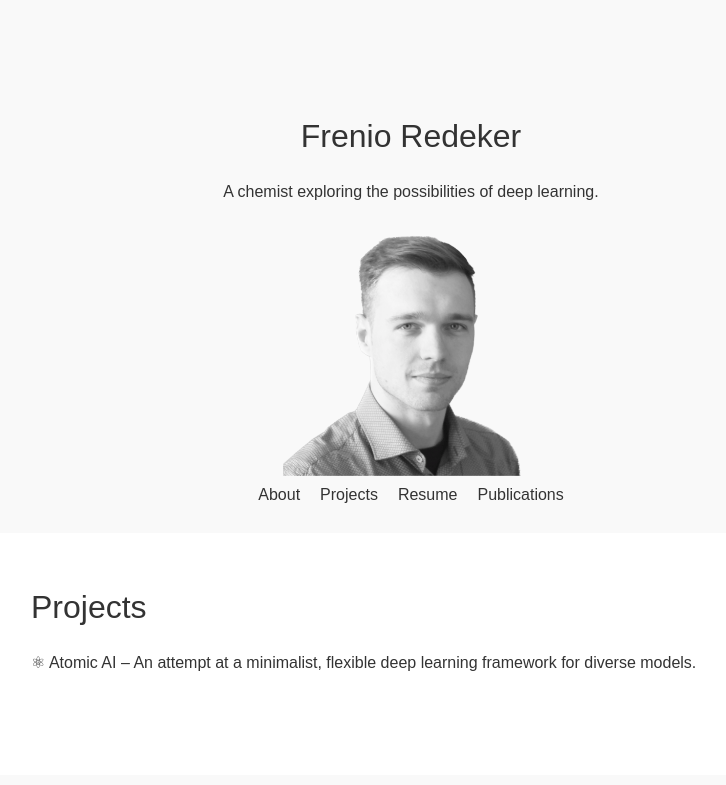
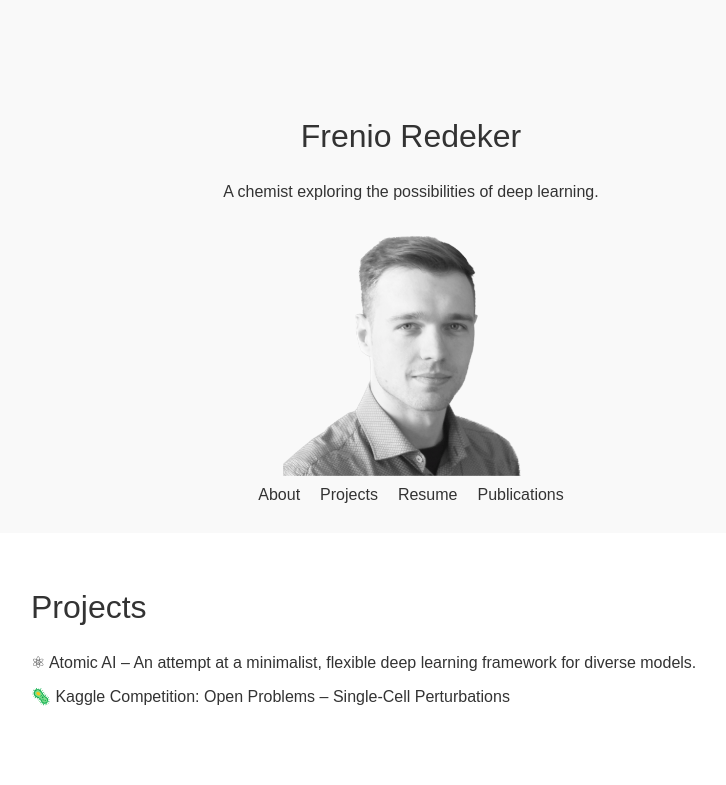
Before and after one commit to frenio/frenio.github.io, a plain HTML site: page content/projects.html in a window 1280 px wide. Shown: the top 785 px of the page, without its empty margins (229-955 px from the left). Drawn offline with Linux system fonts and the light colour scheme.

Commit message:
Update projects.html

```diff
--- a/content/projects.html
+++ b/content/projects.html
@@ -33,7 +33,8 @@
                         <h2>Projects</h2>
                         <ul>
 				<li><a href="https://frenio.github.io/atai/" target="_blank" rel="noopener">&#9883; Atomic AI</a> – An attempt at a minimalist, flexible deep learning framework for diverse models.</li>
-                                <!-- <li><a href="https://frenio.github.io/australian_bird_classifier/#model" target="_blank" rel="noopener">&#129436; Australian Bird Classifier</a></li> -->
+				<li><a href="https://www.kaggle.com/competitions/open-problems-single-cell-perturbations/discussion/461649" target="_blank" rel="noopener">&#129440; Kaggle Competition:</a> Open Problems – Single-Cell Perturbations</li>
+				<!-- <li><a href="https://frenio.github.io/australian_bird_classifier/#model" target="_blank" rel="noopener">&#129436; Australian Bird Classifier</a></li> -->
                         </ul>
                 </section>
 	</main>
```
